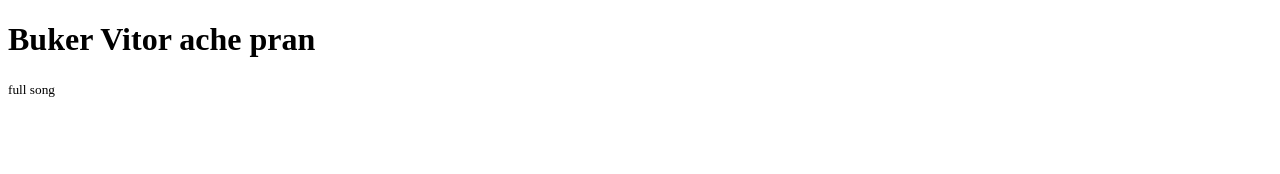
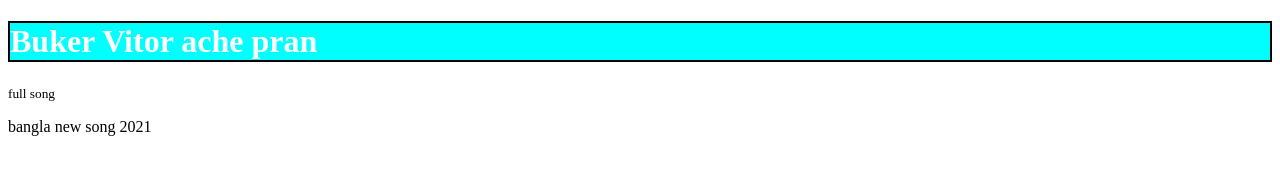
Before and after one commit to ahhridoy/first-repository-html, a plain HTML site: page index.html in a window 1280 px wide. Drawn offline with Linux system fonts and the light colour scheme.

Commit message:
style added

```diff
--- a/index.html
+++ b/index.html
@@ -5,9 +5,11 @@
   <meta http-equiv="X-UA-Compatible" content="IE=edge">
   <meta name="viewport" content="width=device-width, initial-scale=1.0">
   <title>My First Github Repo</title>
+  <link rel="stylesheet" href="style.css">
 </head>
 <body>
   <h1>Buker Vitor ache pran</h1>
   <small>full song</small>
+  <p>bangla new song 2021</p>
 </body>
 </html>
--- /dev/null
+++ b/style.css
@@ -0,0 +1,5 @@
+h1{
+  color: white;
+  background-color: aqua;
+  border: 2px solid black;
+}
```
